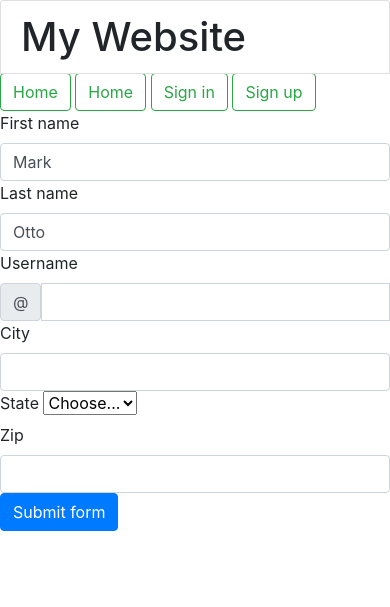
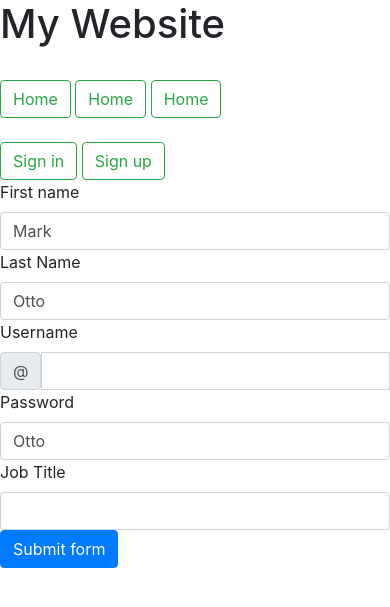
Before and after one commit to RMavarani/timetabling_app, a Flask app: page /SignUp in a window 390 px wide. Shown: the top 607 px of the page. Run offline with Flask 2, Linux system fonts and the light colour scheme; some libraries are stand-ins or nearby versions.

Commit message:
3rd update
not finished yet need to start on session base and login account

```diff
--- a/Templates/Base.html
+++ b/Templates/Base.html
@@ -10,14 +10,18 @@
 
 <header>
 
-          <h1 class="list-group-item">My Website</h1>
-
-
+          <h1 class="fw-bold-center">My Website</h1>
+      <br>
+      <div class="float-start">
         <a  class="btn btn-outline-success" href="/">Home</a>
         <a  class="btn btn-outline-success" href="/">Home</a>
+        <a  class="btn btn-outline-success" href="/">Home</a>
+      </div>
+      <br>
+      <div class="float-end">
         <a  class="btn btn-outline-success" href="/SignIn">Sign in</a>
         <a  class="btn btn-outline-success" href="/SignUp" >Sign up</a>
-        </div>
+      </div>
 </header>
 <body>
             {% block content %} {% endblock %}
--- a/Templates/SignUp.html
+++ b/Templates/SignUp.html
@@ -11,7 +11,7 @@
       </div>
     </div>
     <div class="col-md-4 position-relative">
-      <label for="validationTooltip02" class="form-label">Last name</label>
+      <label for="validationTooltip02" class="form-label">Last Name</label>
       <input type="text" class="form-control" id="validationTooltip02" value="Otto" required>
       <div class="valid-tooltip">
         Looks good!
@@ -27,28 +27,18 @@
         </div>
       </div>
     </div>
-    <div class="col-md-6 position-relative">
-      <label for="validationTooltip03" class="form-label">City</label>
-      <input type="text" class="form-control" id="validationTooltip03" required>
-      <div class="invalid-tooltip">
-        Please provide a valid city.
+    <div class="col-md-4 position-relative">
+      <label for="validationTooltip02" class="form-label">Password</label>
+      <input type="text" class="form-control" id="validationTooltip02" value="Otto" required>
+      <div class="valid-tooltip">
+        Looks good!
       </div>
     </div>
-    <div class="col-md-3 position-relative">
-      <label for="validationTooltip04" class="form-label">State</label>
-      <select class="form-select" id="validationTooltip04" required>
-        <option selected disabled value="">Choose...</option>
-        <option>...</option>
-      </select>
-      <div class="invalid-tooltip">
-        Please select a valid state.
-      </div>
-    </div>
-    <div class="col-md-3 position-relative">
-      <label for="validationTooltip05" class="form-label">Zip</label>
+      <div class="col-md-3 position-relative">
+      <label for="validationTooltip05" class="form-label">Job Title</label>
       <input type="text" class="form-control" id="validationTooltip05" required>
       <div class="invalid-tooltip">
-        Please provide a valid zip.
+       looks goog!
       </div>
     </div>
     <div class="col-12">
--- a/app.py
+++ b/app.py
@@ -1,15 +1,23 @@
-from flask import render_template, Flask
-from database import *
+from flask import render_template, Flask,request
+from sqlalchemy import *
+
+
+
 
 app = Flask(__name__)
-
+engine= create_engine('sqlite:///data.db')
 @app.route('/')
 def index():
 
     return render_template("Base.html")
 
-@app.route('/SignIn')
-def sign_in ():
+@app.route('/SignIn', methods=['POST', 'GET'])
+def login (username,password):
+  if request.method == 'POST':
+        username = request.form.get('Username')
+        password = request.form.get('Password')
+
+        user=User.query.filter_by(username=Username).first()
         return  render_template("SignIn.html")
 
 @app.route('/SignUp')
```
Also changed, not shown: Templates/SignIn.html (+6 -6 lines), dbinit.py (renamed from database.py, +6 -2 lines), User.db (deleted), data.db (added).
